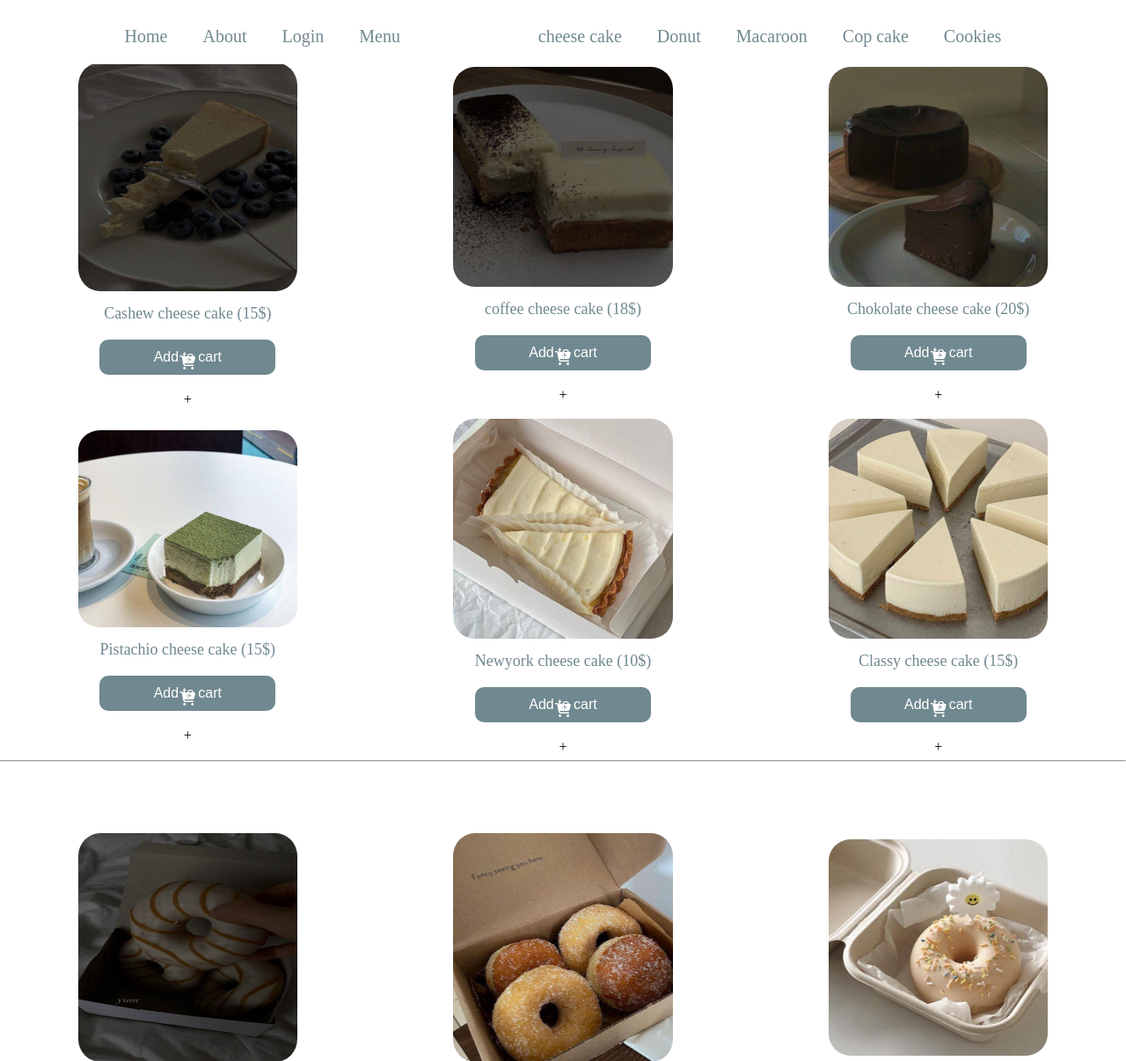
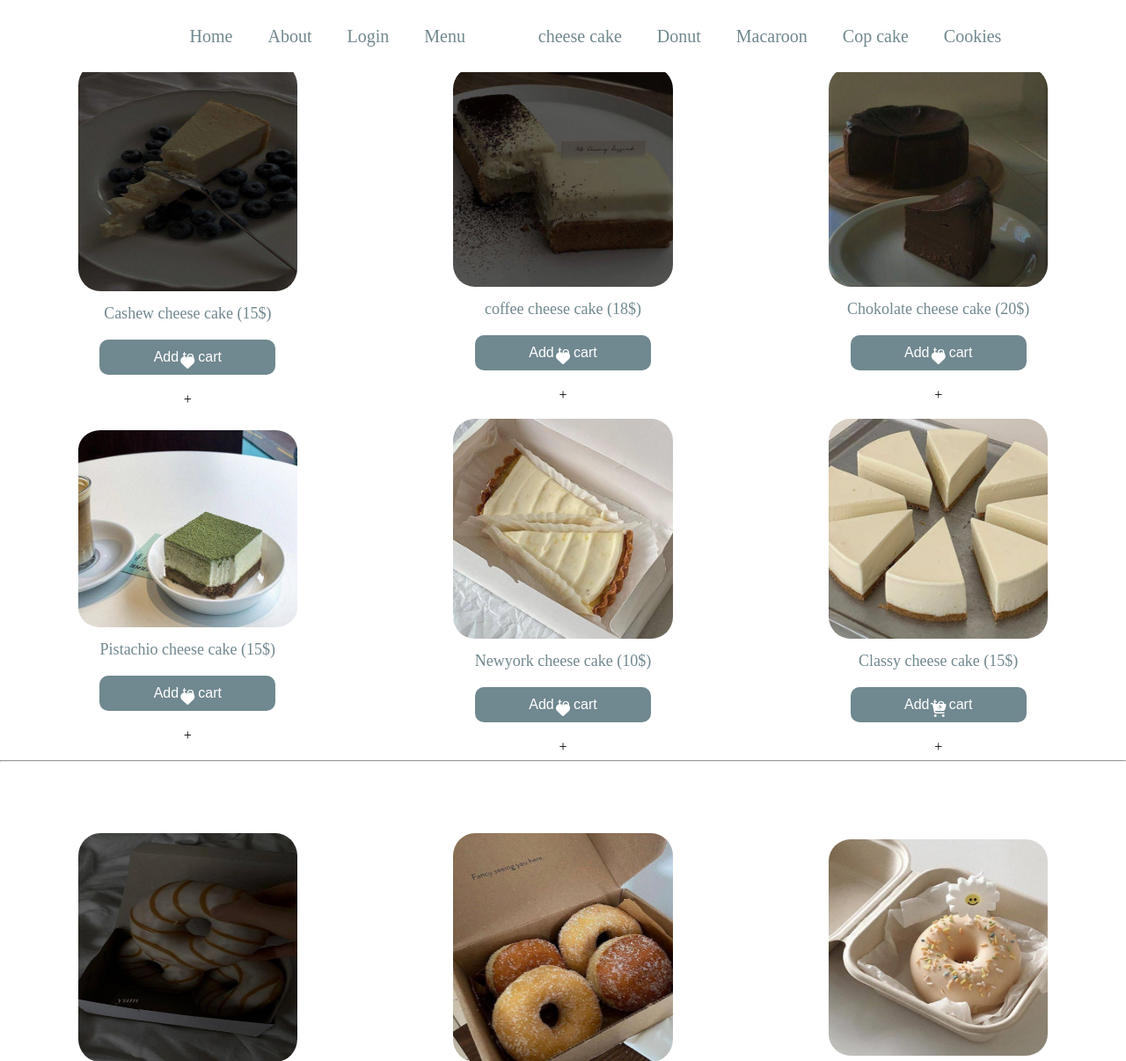
Before and after one commit to V1p3er/bistory, a Django app: page /menu/ in a window 1280 px wide. Shown: the top 1206 px of the page at 88% size. Run offline with Django 4.2, Linux system fonts and the light colour scheme; some libraries are stand-ins or nearby versions.

Commit message:
menu's icon

```diff
--- a/main_home/static/home/styles/menu/menu.css
+++ b/main_home/static/home/styles/menu/menu.css
@@ -46,9 +46,10 @@ ul{
 .nav-left{
     margin-left: 5%;
 }
-.nav-icon {
+a > i
+#cart{
     font-size: 20px;
-    color: rgb(112, 136, 143);
+    color: rgb(112, 136, 143) ;
     position: absolute;
     top: 3%;
     left: 3%;
--- a/main_home/templates/home/other/menu.html
+++ b/main_home/templates/home/other/menu.html
@@ -14,6 +14,7 @@
         <nav>
             <div class="nav-left">
                 <ul>
+                    <li> <a href="/cart"> <i id="cart" class="fa-solid fa-cart-plus"></i></a> </li>
                     <li> <a href="/"> Home</a> </li>
                     <li> <a href="#about"> About </a> </li>
                     <li> <a href="/users/login"> Login </a> </li>
@@ -29,9 +30,6 @@
                     <li> <a href="#cookies"> Cookies </a></li>
                 </ul>
             </div>
-            <div class="nav-icon">
-                <i class="fa-solid fa-cart-plus"></i>
-            </div>
         </nav>
         <section class="menu-photo">
             <div id="cheese">
@@ -44,7 +42,7 @@
                     <button class="card-button">
                         <span class="add-to-cart">Add to cart</span>
                         <span class="added"></span>
-                        <i class="fa-solid fa-cart-plus"></i>
+                        <i class="fa-solid fa-heart"></i>
                     </button>
                     <span class="pqt-plus">+</span>
                 </div>
@@ -57,7 +55,7 @@
                     <button class="card-button">
                         <span class="add-to-cart">Add to cart</span>
                         <span class="added"></span>
-                        <i class="fa-solid fa-cart-plus"></i>
+                        <i class="fa-solid fa-heart"></i>
                     </button>
                     <span class="pqt-plus">+</span>
                 </div>
@@ -70,7 +68,7 @@
                     <button class="card-button">
                         <span class="add-to-cart">Add to cart</span>
                         <span class="added"></span>
-                        <i class="fa-solid fa-cart-plus"></i>
+                        <i class="fa-solid fa-heart"></i>
                     </button>
                     <span class="pqt-plus">+</span>
                 </div>
@@ -83,7 +81,7 @@
                     <button class="card-button">
                         <span class="add-to-cart">Add to cart</span>
                         <span class="added"></span>
-                        <i class="fa-solid fa-cart-plus"></i>
+                        <i class="fa-solid fa-heart"></i>
                     </button>
                     <span class="pqt-plus">+</span>
                 </div>
@@ -96,7 +94,7 @@
                     <button class="card-button">
                         <span class="add-to-cart">Add to cart</span>
                         <span class="added"></span>
-                        <i class="fa-solid fa-cart-plus"></i>
+                        <i class="fa-solid fa-heart"></i>
                     </button>
                     <span class="pqt-plus">+</span>
                 </div>
```
